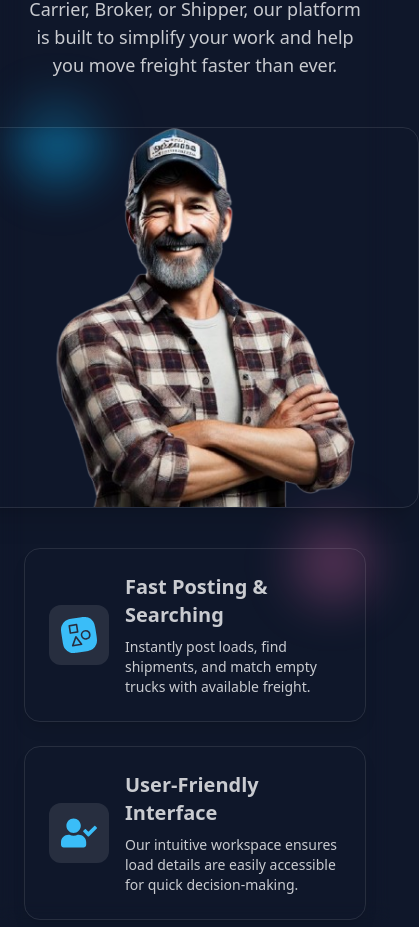
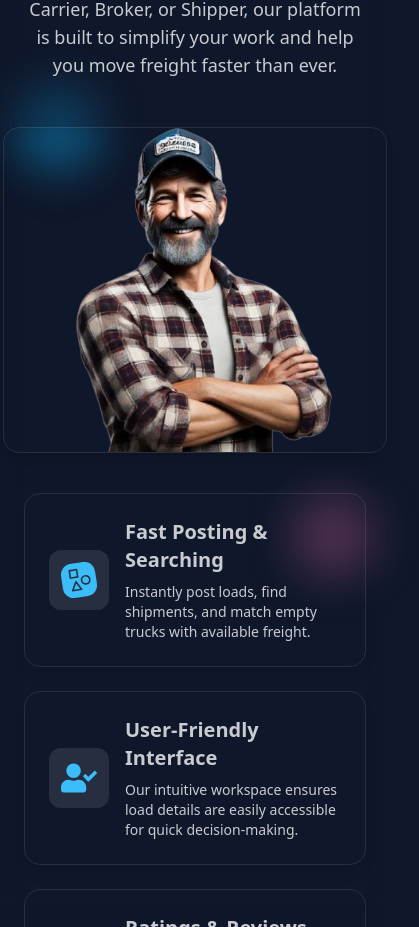
Before and after one commit to abubakirilhomov/acpload, a React (Vite) app: page / in a window 390 px wide. Shown: the part 5294-6221 px from the top of the page, 419 px wide, since content can reach past the window. Built offline with nearby package versions, Linux system fonts and the light colour scheme.

Commit message:
responsive fix

```diff
--- a/src/components/WhyUs/WhyUs.jsx
+++ b/src/components/WhyUs/WhyUs.jsx
@@ -56,7 +56,7 @@ const WhyUs = () => {
         <motion.img
           src={img}
           alt="acp loads"
-          className="max-w-md rounded-2xl shadow-xl backdrop-blur-md border border-white/10"
+          className="lg:max-w-md max-w-sm rounded-2xl shadow-xl backdrop-blur-md border border-white/10"
           initial={{ opacity: 0, scale: 0.8 }}
           animate={{ opacity: 1, scale: 1 }}
           transition={{ duration: 1 }}
```
